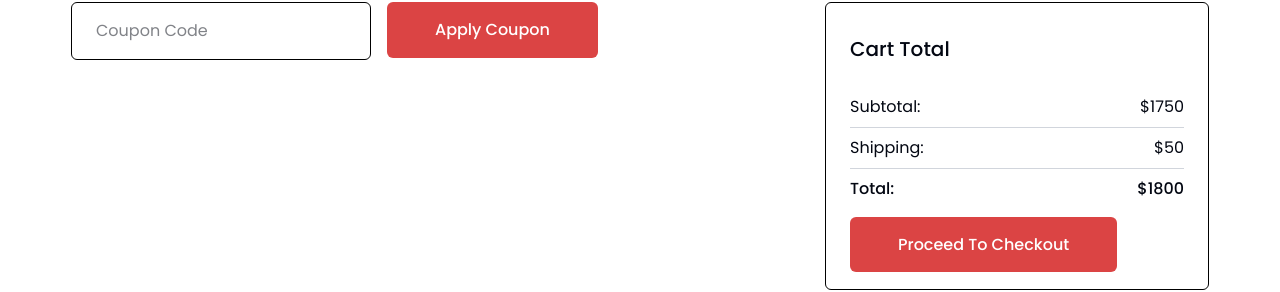
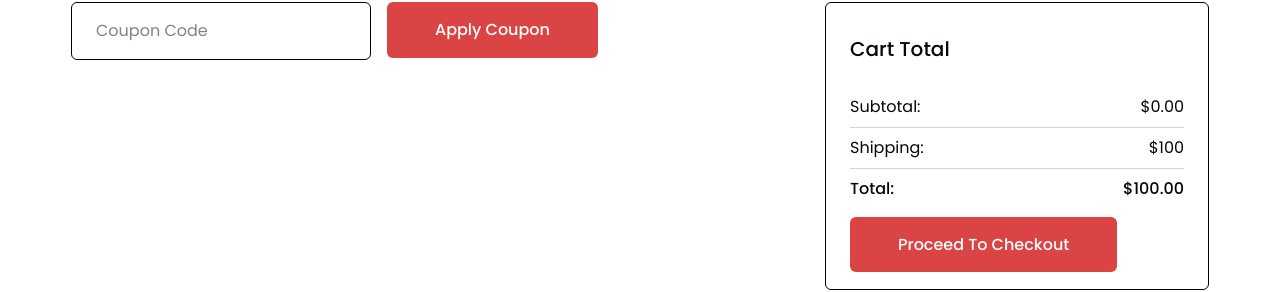
Before and after one commit to Alamin-Coding/ecom-2501, a React (Vite) app: page /cart in a window 1280 px wide. Shown: the part 568-860 px from the top of the page. Built offline with nearby package versions, Linux system fonts and the light colour scheme.

Commit message:
subtotal add

```diff
--- a/src/components/ProductCard.tsx
+++ b/src/components/ProductCard.tsx
@@ -1,5 +1,5 @@
 import { Heart, Eye } from 'lucide-react';
-import type { Product } from '../types';
+import type { Product, ProductCart } from '../types';
 import { useNavigate } from 'react-router';
 import { useDispatch, useSelector } from 'react-redux';
 import { addToWishList } from '../features/wishlist/wishlistSlice';
@@ -36,13 +36,14 @@ export default function ProductCard({ product }: ProductCardProps) {
       dispatch(addToWishList(product));
     }
     }
-   const handleCartAdd = (product:Product) => {
+   const handleCartAdd = (product:ProductCart) => {
+
     if(!user){
       alert("Please login to add items to wishlist");
       navigate('/login');
       return;
     }else {
-      dispatch(addTocart(product));
+      dispatch(addTocart({...product, quantity: 1, subtotal: product.price}));
     }
     }
 
--- a/src/features/cart/cartSlice.ts
+++ b/src/features/cart/cartSlice.ts
@@ -1,9 +1,9 @@
 import { createSlice } from '@reduxjs/toolkit'
 import type { PayloadAction } from '@reduxjs/toolkit'
-import type { Product } from '../../types'
+import type { Product, ProductCart } from '../../types'
 
 export interface cartState {
-  cart: Product[];
+  cart: ProductCart[];
 }
 
 const initialState: cartState = {
@@ -14,7 +14,7 @@ export const cartSlice = createSlice({
   name: 'cart',
   initialState,
   reducers: {
-    addTocart: (state, action: PayloadAction<Product>) => {
+    addTocart: (state, action: PayloadAction<ProductCart>) => {
         const isExist = state.cart.find(item => item.id === action.payload.id);
 
         if(!isExist){
@@ -27,11 +27,34 @@ export const cartSlice = createSlice({
         state.cart = state.cart.filter(item => item.id !== action.payload);
 
         localStorage.setItem("cart", JSON.stringify(state.cart));
+    },
+    // cart increment and decrement can be added here
+    incrementQuantity: (state, action: PayloadAction<number>) => {
+        const item = state.cart.find(item => item.id === action.payload);
+        if(item){
+            item.quantity += 1;
+            item.subtotal = item.price * item.quantity;
+            localStorage.setItem("cart", JSON.stringify(state.cart));
+        }
+    },
+    decrementQuantity: (state, action: PayloadAction<number>) => {
+        const item = state.cart.find(item => item.id === action.payload);
+        if(item && item.quantity > 1){
+            item.quantity -= 1;
+            item.subtotal = item.price * item.quantity;
+            localStorage.setItem("cart", JSON.stringify(state.cart));
+        }
+        // remove item if quantity is 1 and decrement is clicked
+        else if(item && item.quantity === 1){
+            state.cart = state.cart.filter(i => i.id !== action.payload);
+            localStorage.setItem("cart", JSON.stringify(state.cart));
+        }
     }
+
   },
 })
 
 // Action creators are generated for each case reducer function
-export const { addTocart, removecart } = cartSlice.actions
+export const { addTocart, removecart, incrementQuantity, decrementQuantity } = cartSlice.actions
 
 export default cartSlice.reducer
--- a/src/pages/Cart.tsx
+++ b/src/pages/Cart.tsx
@@ -7,23 +7,14 @@ import {
     BreadcrumbSeparator,
 } from "../components/ui/breadcrumb";
 import { Slash, X } from 'lucide-react';
-import { gamepad, monitor } from '../constant/constant';
-import { nanoid } from 'nanoid';
 import Button1 from '../components/Button1';
 import Button2 from '../components/Button2';
 import { Link } from 'react-router';
 import { useDispatch, useSelector } from 'react-redux';
 import type { RootState } from '../store/store';
-import { removecart } from '../features/cart/cartSlice';
+import { decrementQuantity, incrementQuantity, removecart } from '../features/cart/cartSlice';
 
-// Types
-interface CartItem {
-    id: string;
-    name: string;
-    price: number;
-    quantity: number;
-    image: string;
-}
+
 
 const Cart: React.FC = () => {
     return (
@@ -36,7 +27,7 @@ const Cart: React.FC = () => {
                             <BreadcrumbList>
                                 <BreadcrumbItem className="text-[14px]">
                                     <BreadcrumbLink >
-                                    <Link to={"/"}>Home</Link>
+                                        <Link to={"/"}>Home</Link>
                                     </BreadcrumbLink>
                                 </BreadcrumbItem>
                                 <BreadcrumbSeparator>
@@ -44,7 +35,7 @@ const Cart: React.FC = () => {
                                 </BreadcrumbSeparator>
                                 <BreadcrumbItem>
                                     <BreadcrumbLink>
-                                    <Link to={"/cart"}>Cart</Link>
+                                        <Link to={"/cart"}>Cart</Link>
                                     </BreadcrumbLink>
                                 </BreadcrumbItem>
                             </BreadcrumbList>
@@ -97,7 +88,7 @@ const Cart: React.FC = () => {
 
 // Cart Items Component
 const CartItems: React.FC = () => {
-    const {cart} = useSelector((state: RootState) => state.cart);
+    const { cart } = useSelector((state: RootState) => state.cart);
     const dispatch = useDispatch();
 
     return (
@@ -116,7 +107,7 @@ const CartItems: React.FC = () => {
                                 className="w-16 h-16 object-contain"
                             />
                             <button
-                            onClick={()=> dispatch(removecart(item.id))}
+                                onClick={() => dispatch(removecart(item.id))}
                                 className="absolute -top-2 -left-2 bg-red-500 text-white rounded-full w-5 h-5 flex items-center justify-center opacity-0 group-hover:opacity-100 transition-opacity hover:bg-red-600"
                                 aria-label="Remove item"
                             >
@@ -132,16 +123,17 @@ const CartItems: React.FC = () => {
                     {/* Quantity Controls */}
                     <div className="flex items-center border border-gray-400 rounded-sm w-fit">
 
-                        <span className="px-4 py-2 border-x border-gray-400 min-w-[60px] text-center">
-                            {/* {item.quantity} */}0
+                        <button onClick={()=> dispatch(decrementQuantity(item.id))} className='cursor-pointer px-1'>-</button>
+                        <span className="flex items-center px-4 py-2 border-x border-gray-400 min-w-[60px] text-center">
+                            <span>{item.quantity}</span>
                         </span>
+                        <button onClick={()=> dispatch(incrementQuantity(item.id))} className='cursor-pointer px-1'>+</button>
 
                     </div>
 
                     {/* Subtotal */}
                     <span className="text-sm md:text-base font-medium">
-                        {/* ${item.price * item.quantity} */}
-                        ${item.price * 1}
+                        ${item.subtotal.toFixed(2)}
                     </span>
                 </div>
             ))}
@@ -155,17 +147,22 @@ export default Cart;
 
 
 const CartTotalBox: React.FC = () => {
-    const subtotal = 1750;
+    const { cart } = useSelector((state: RootState) => state.cart);
+    const subtotal = cart.reduce((acc, item) => acc + item.subtotal, 0);
     // Example total (650*1 + 550*2 = 1750)
-    const shipping = 50;
+    const city:string = "Inside Dhaka";
+    const shipping = city === "Outside Dhaka" ? 50 : 100;
     // Example shipping cost
     const total = subtotal + shipping;
+
+
+
     return (
         <div className='flex justify-end font-poppins mb-20 '>
             <div className='border border-black py-8 px-6 rounded-sm w-full max-w-sm'>
                 <h3 className='text-xl font-medium mb-6'>Cart Total</h3> {/* Subtotal Row */}
                 <div className='flex justify-between py-2 border-b border-gray-300'>
-                    <p>Subtotal:</p> <p>${subtotal}</p>
+                    <p>Subtotal:</p> <p>${subtotal.toFixed(2)}</p>
                 </div> {/* Shipping Row */}
                 <div className='flex justify-between py-2 border-b border-gray-300'>
                     <p>Shipping:</p>
@@ -173,7 +170,7 @@ const CartTotalBox: React.FC = () => {
                 </div> {/* Total Row */}
                 <div className='flex justify-between py-2 mb-6'>
                     <p className='font-medium'>Total:</p>
-                    <p className='font-medium'>${total}</p>
+                    <p className='font-medium'>${total.toFixed(2)}</p>
                 </div> {/* Process to Checkout Button (Red/Primary Color) */}
                 <Button2 className="w-full"> Proceed To Checkout </Button2>
             </div>
--- a/src/types/index.ts
+++ b/src/types/index.ts
@@ -43,6 +43,11 @@ export type Product = {
     size?: string[];
 };
 
+export interface ProductCart extends Product {
+    quantity: number;
+    subtotal: number;
+}
+
 export interface ProductsResponse {
     products: Product[];
     total: number;
```
